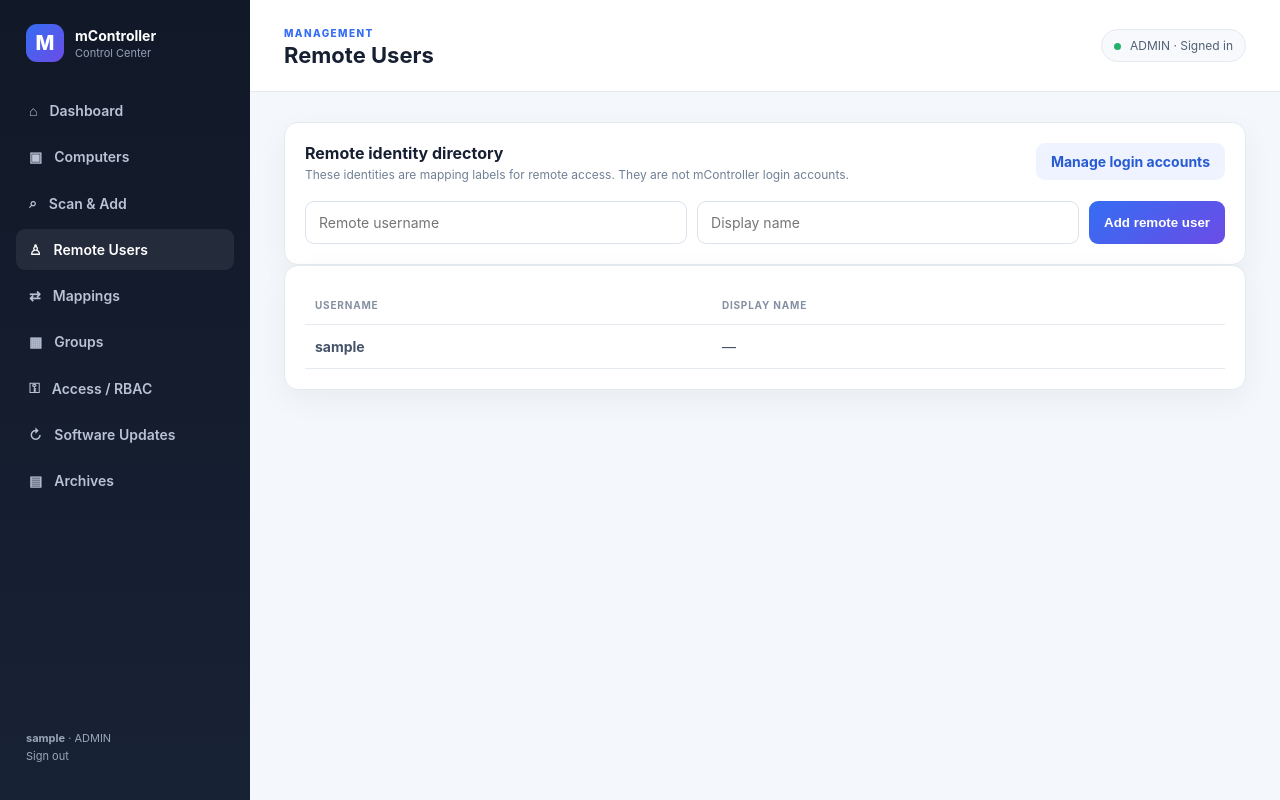
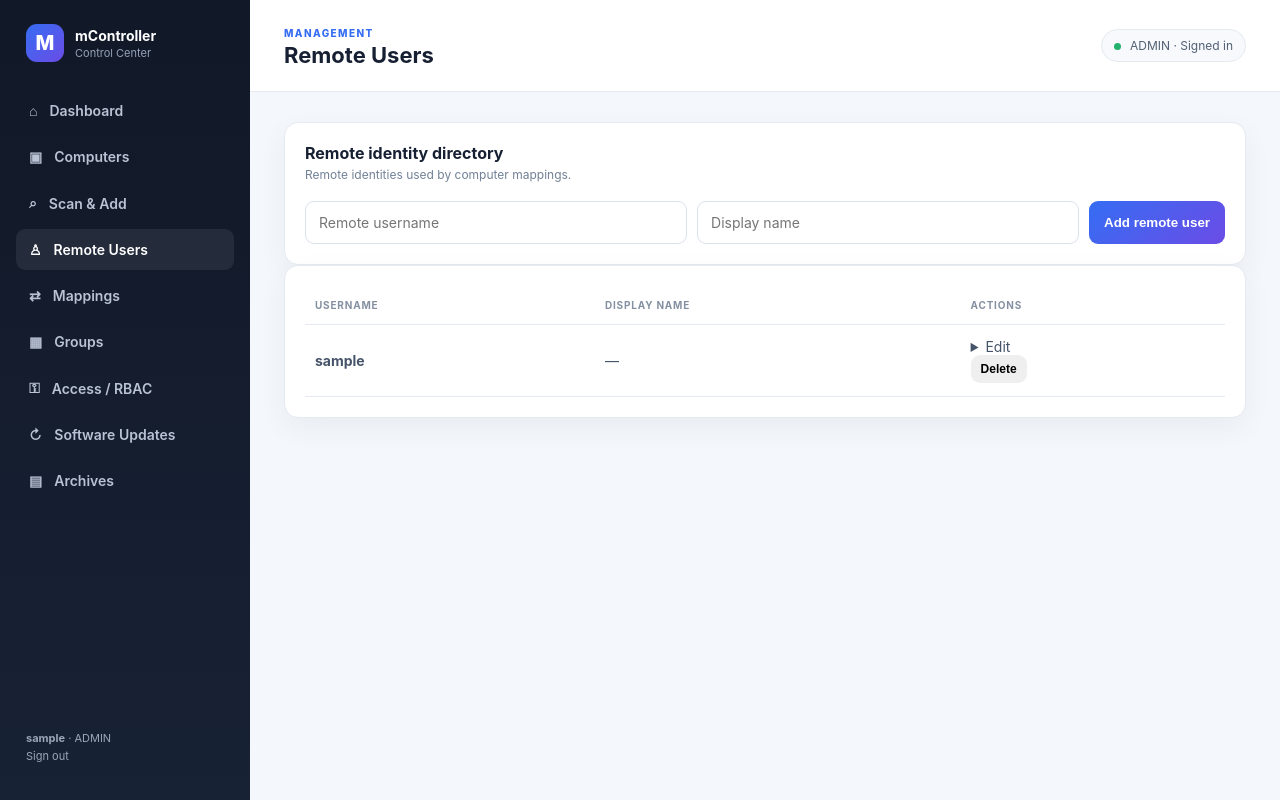
Before and after one commit to manralgs/mcontrolleralpha, a Flask app: page /users in a window 1280 px wide. Run offline with Flask 3, Linux system fonts and the light colour scheme; the visitor is signed in with stand-in values (Sample User, id 1); data comes from the database, SQL or seed files in the repository.

Commit message:
Make managed objects editable and deletable

```diff
--- a/templates/users.html
+++ b/templates/users.html
@@ -1 +1 @@
-{% extends "base.html" %}{% block title %}Remote Users · mController{% endblock %}{% block heading %}Remote Users{% endblock %}{% block content %}<div class="card"><div class="card-head"><div><h3>Remote identity directory</h3><p>These identities are mapping labels for remote access. They are not mController login accounts.</p></div><a class="btn secondary" href="/admin/users">Manage login accounts</a></div><form method="post" class="input-row"><input name="username" placeholder="Remote username" required><input name="display_name" placeholder="Display name"><button class="btn primary">Add remote user</button></form></div><div class="card table-wrap"><table><thead><tr><th>Username</th><th>Display name</th></tr></thead><tbody>{% for r in rows %}<tr><td><b>{{r.username}}</b></td><td>{{r.display_name or '—'}}</td></tr>{% else %}<tr><td colspan="2" class="empty">No remote users registered.</td></tr>{% endfor %}</tbody></table></div>{% endblock %}
+{% extends "base.html" %}{% block title %}Remote Users · mController{% endblock %}{% block heading %}Remote Users{% endblock %}{% block content %}<div class="card"><div class="card-head"><div><h3>Remote identity directory</h3><p>Remote identities used by computer mappings.</p></div></div><form method="post" class="input-row"><input name="username" placeholder="Remote username" required><input name="display_name" placeholder="Display name"><button class="btn primary">Add remote user</button></form></div><div class="card table-wrap"><table><thead><tr><th>Username</th><th>Display name</th><th>Actions</th></tr></thead><tbody>{% for r in rows %}<tr><td><b>{{r.username}}</b></td><td>{{r.display_name or '—'}}</td><td><details><summary>Edit</summary><form method="post" action="/users/{{r.id}}/update" class="input-row"><input name="username" value="{{r.username}}" required><input name="display_name" value="{{r.display_name or ''}}"><button class="btn small">Save</button></form></details><form method="post" action="/users/{{r.id}}/delete" class="inline-form" onsubmit="return confirm('Delete this user and mappings?')"><button class="btn small danger">Delete</button></form></td></tr>{% else %}<tr><td colspan="3" class="empty">No remote users registered.</td></tr>{% endfor %}</tbody></table></div>{% endblock %}
```
